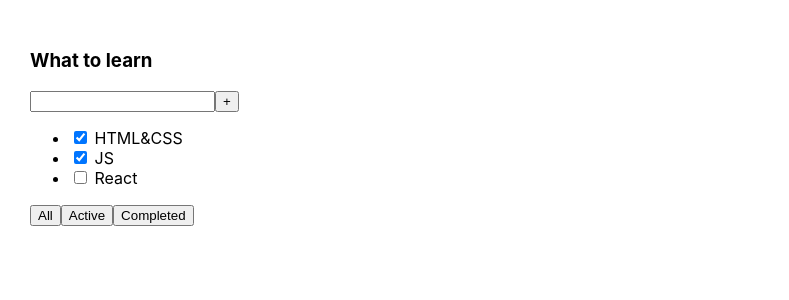
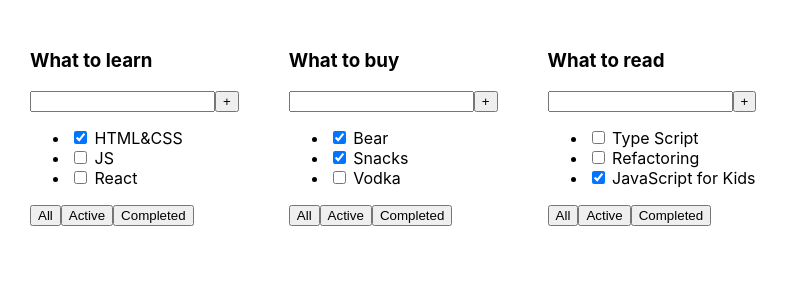
Before and after one commit to makstravm/Todo-list-les, a React (Create React App) app: page / in a window 1280 px wide. Shown: the top 300 px of the page, without its empty margins (0-789 px from the left). Built offline with nearby package versions, Linux system fonts and the light colour scheme.

Commit message:
creating a component, using props

```diff
--- a/src/App.tsx
+++ b/src/App.tsx
@@ -1,26 +1,44 @@
 import React from 'react';
 import './App.css';
+import { TodoList } from './Todolist';
+
+
+export type TaskType = {
+  id: number
+  title: string
+  isDone: boolean
+}
 
 function App() {
+
+  //BLL:
+
+  const TasksToLearn: Array<TaskType> = [
+    { id: 1, title: 'HTML&CSS', isDone: true },
+    { id: 2, title: 'JS', isDone: false },
+    { id: 3, title: 'React', isDone: false }
+  ]
+  const TasksToBuy: Array<TaskType> = [
+    { id: 1, title: 'Bear', isDone: true },
+    { id: 2, title: 'Snacks', isDone: true },
+    { id: 3, title: 'Vodka', isDone: false }
+  ]
+  const TasksToRead: Array<TaskType> = [
+    { id: 1, title: 'Type Script', isDone: false },
+    { id: 2, title: 'Refactoring', isDone: false },
+    { id: 3, title: 'JavaScript for Kids', isDone: true }
+  ]
+
+  //UI:
+
   return (
     <div className="App">
-      <div>
-        <h3>What to learn</h3>
-        <div>
-          <input />
-          <button>+</button>
-        </div>
-        <ul>
-          <li><input type="checkbox" checked={true} /> <span>HTML&CSS</span></li>
-          <li><input type="checkbox" checked={true} /> <span>JS</span></li>
-          <li><input type="checkbox" checked={false} /> <span>React</span></li>
-        </ul>
-        <div>
-          <button>All</button>
-          <button>Active</button>
-          <button>Completed</button>
-        </div>
-      </div>
+      <TodoList title='What to learn' tasks={TasksToLearn}/>
+
+      <TodoList title='What to buy' tasks={TasksToBuy}/>
+
+      <TodoList title='What to read' tasks={TasksToRead}/>
+
     </div>
   );
 }
--- a/src/Todolist.tsx
+++ b/src/Todolist.tsx
@@ -0,0 +1,28 @@
+import React from 'react';
+import { TaskType } from './App';
+
+type PropsTodoList = {
+  title: string
+  tasks: Array<TaskType>
+}
+export function TodoList(props: PropsTodoList) {
+  return (
+    <div>
+      <h3>{props.title}</h3>
+      <div>
+        <input />
+        <button>+</button>
+      </div>
+      <ul>
+        <li><input type="checkbox" checked={props.tasks[0].isDone} /> <span>{props.tasks[0].title}</span></li>
+        <li><input type="checkbox" checked={props.tasks[1].isDone} /> <span>{props.tasks[1].title}</span></li>
+        <li><input type="checkbox" checked={props.tasks[2].isDone} /> <span>{props.tasks[2].title}</span></li>
+      </ul>
+      <div>
+        <button>All</button>
+        <button>Active</button>
+        <button>Completed</button>
+      </div>
+    </div>
+  )
+}
```
